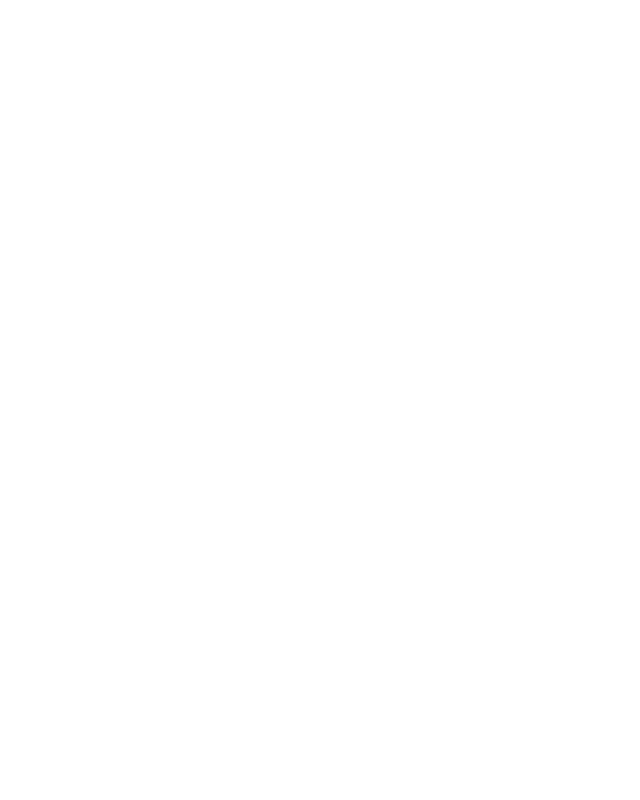
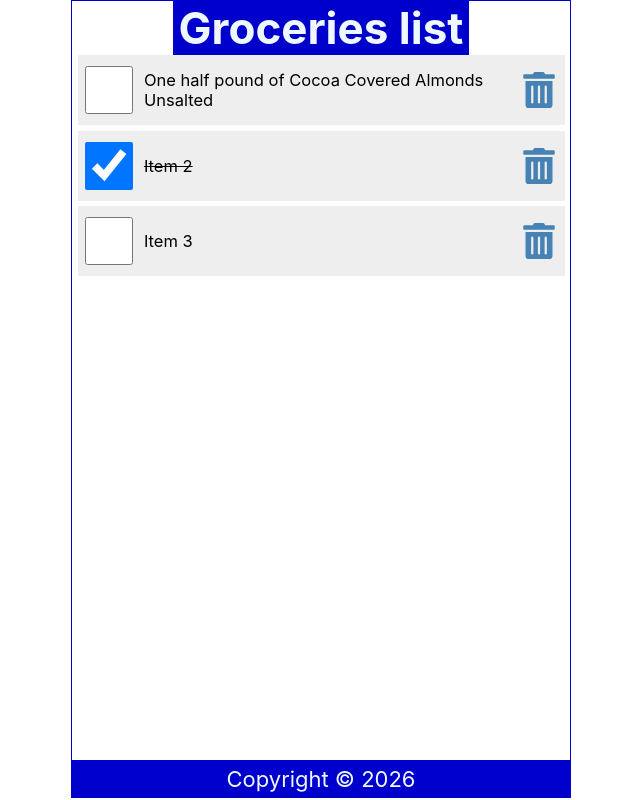
Before and after one commit to PeterIregi/React_projects, a React (Create React App) app in the folder 01-tut/: page / in a window 1280 px wide. Shown: the whole page, without its empty margins (319-959 px from the left). Built offline with nearby package versions, Linux system fonts and the light colour scheme.

Commit message:
Addedprops

```diff
--- a/01-tut/src/App.js
+++ b/01-tut/src/App.js
@@ -2,9 +2,9 @@
 import Header from './Header';
 import Content from './Content';
 import Footer from './Footer';
+import { useState } from 'react';
 
 function App() {
-  const Content = () => {
     const [items ,setItems] = useState([
         {
             id: 1,
@@ -22,14 +22,27 @@
             item: "Item 3"
         }
     ]);
+    const handleCheck = (id)=>{
+        const listItems = items.map((item) => item.id === id ? {...item, checked: !item.checked } :item);
+        setItems(listItems);
+        localStorage.setItem('shoppinglist', JSON.stringify(listItems));
+    }
+
+    const handleDelete = (id)=>{
+        const listItems = items.filter((item)=> item.id !== id);
+        setItems(listItems);
+        localStorage.setItem('shoppinglist' ,JSON.stringify(listItems));
+    }
 
   return (
     <div className="App">
-    <Header title="Store"/>
+    <Header title="Groceries list"/>
 
     <Content
       items={items}
-      setItems={setItems}
+
+      handleCheck={handleCheck}
+      handleDelete={handleDelete}
     />
 
     <Footer />
@@ -37,7 +50,7 @@
     </div>
   );
   }
-}
+
 
 
 export default App;
--- a/01-tut/src/Content.jsx
+++ b/01-tut/src/Content.jsx
@@ -1,18 +1,8 @@
 import { useState } from 'react' ;
 import { FaTrashAlt } from 'react-icons/fa';
 
-const Content =({items, setItems})=>{
-    const handleCheck = (id)=>{
-        const listItems = items.map((item) => item.id === id ? {...item, checked: !item.checked } :item);
-        setItems(listItems);
-        localStorage.setItem('shoppinglist', JSON.stringify(listItems));
-    }
+const Content =({items, handleCheck, handleDelete})=>{
 
-    const handleDelete = (id)=>{
-        const listItems = items.filter((item)=> item.id !== id);
-        setItems(listItems);
-        localStorage.setItem('shoppinglist' ,JSON.stringify(listItems));
-    }
 
 
     return(
```
